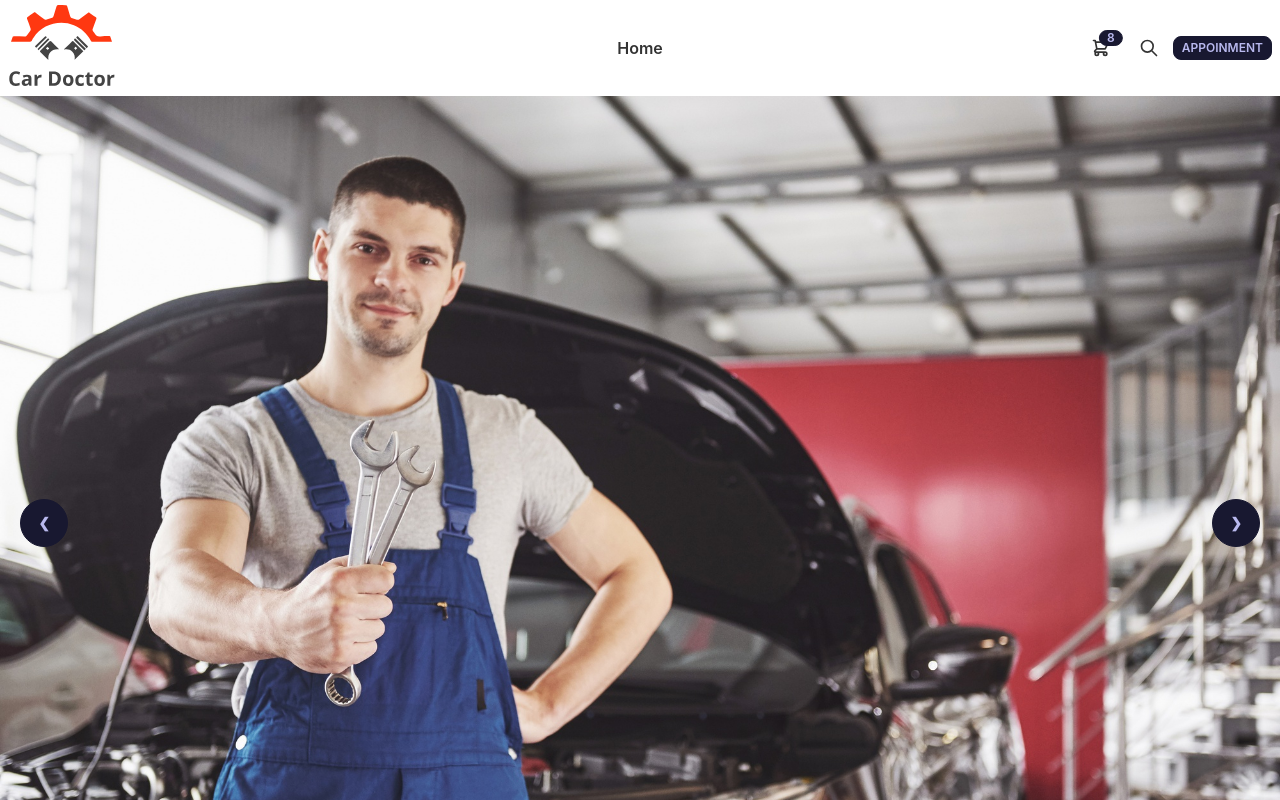
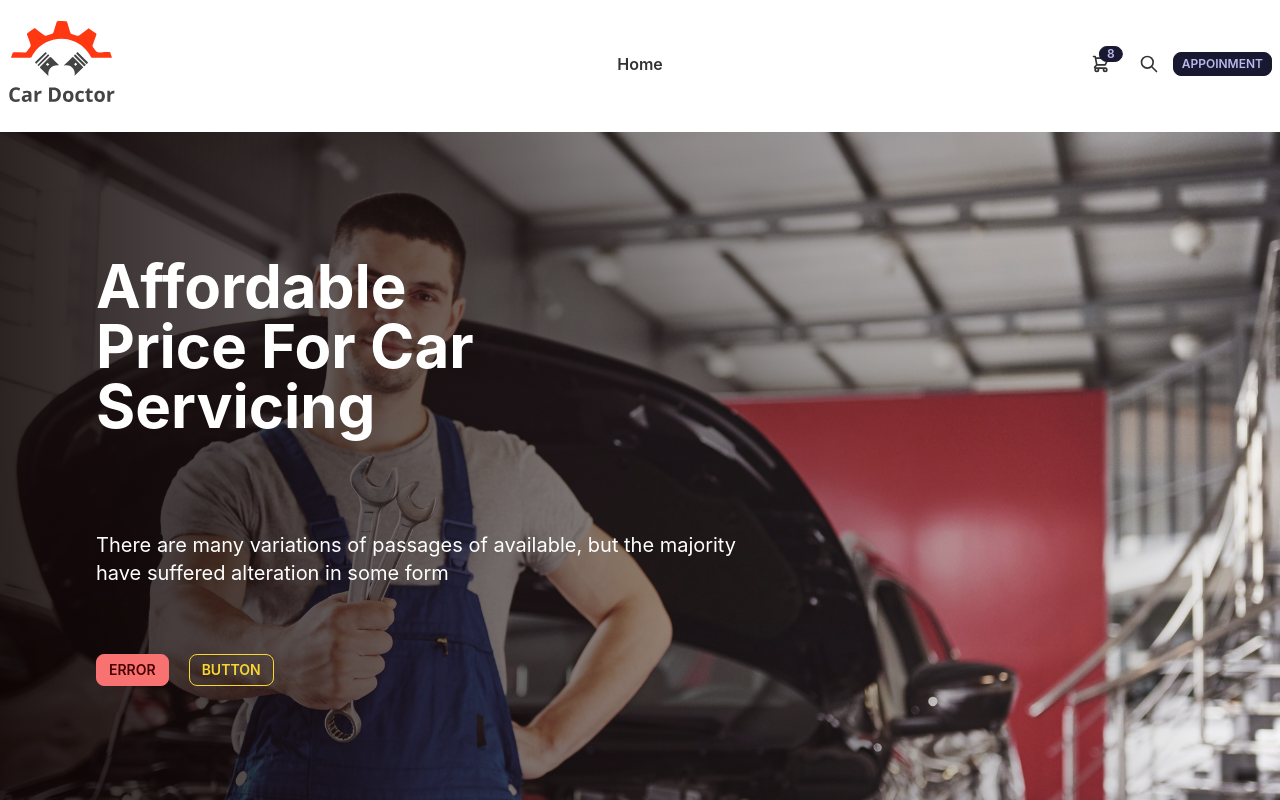
Before and after one commit to mostafizurhh/cool-cars, a React (Create React App) app: page / in a window 1280 px wide. Shown: the top 800 px of the page. Built offline with nearby package versions, Linux system fonts and the light colour scheme.

Commit message:
dynamic data created for banner with gradient overlay

```diff
--- /dev/null
+++ b/src/Pages/Home/Banner/Banner.css
@@ -0,0 +1,10 @@
+.gradient:after {
+    content: '';
+    position: absolute;
+    left: 0;
+    top: 0;
+    width: 100%;
+    height: 100%;
+    display: inline-block;
+    background: linear-gradient(to right, #0b0000dc 0%, rgba(21, 21, 21, 0) 100%);
+}
--- a/src/Pages/Home/Banner/Banner.js
+++ b/src/Pages/Home/Banner/Banner.js
@@ -1,57 +1,64 @@
 import React from 'react';
+import './Banner.css'
 import img1 from '../../../assets/images/banner/1.jpg'
 import img2 from '../../../assets/images/banner/2.jpg'
 import img3 from '../../../assets/images/banner/3.jpg'
 import img4 from '../../../assets/images/banner/4.jpg'
 import img5 from '../../../assets/images/banner/5.jpg'
 import img6 from '../../../assets/images/banner/6.jpg'
+import BannerItem from './BannerItem';
+
+const bannerData = [
+    {
+        image: img1,
+        prev: 6,
+        id: 1,
+        next: 2,
+    },
+    {
+        image: img2,
+        prev: 1,
+        id: 2,
+        next: 3,
+    },
+    {
+        image: img3,
+        prev: 2,
+        id: 3,
+        next: 4,
+    },
+    {
+        image: img4,
+        prev: 3,
+        id: 4,
+        next: 5,
+    },
+    {
+        image: img5,
+        prev: 4,
+        id: 5,
+        next: 6,
+    },
+    {
+        image: img6,
+        prev: 5,
+        id: 6,
+        next: 1,
+    }
+]
+
+
 
 const Banner = () => {
     return (
         <div>
             <div className="carousel w-full">
-                <div id="slide1" className="carousel-item relative w-full">
-                    <img src={img1} alt='' className="w-full" />
-                    <div className="absolute flex justify-between transform -translate-y-1/2 left-5 right-5 top-1/2">
-                        <a href="#slide6" className="btn btn-circle">❮</a>
-                        <a href="#slide2" className="btn btn-circle">❯</a>
-                    </div>
-                </div>
-                <div id="slide2" className="carousel-item relative w-full">
-                    <img src={img2} alt='' className="w-full" />
-                    <div className="absolute flex justify-between transform -translate-y-1/2 left-5 right-5 top-1/2">
-                        <a href="#slide1" className="btn btn-circle">❮</a>
-                        <a href="#slide3" className="btn btn-circle">❯</a>
-                    </div>
-                </div>
-                <div id="slide3" className="carousel-item relative w-full">
-                    <img src={img3} alt='' className="w-full" />
-                    <div className="absolute flex justify-between transform -translate-y-1/2 left-5 right-5 top-1/2">
-                        <a href="#slide2" className="btn btn-circle">❮</a>
-                        <a href="#slide4" className="btn btn-circle">❯</a>
-                    </div>
-                </div>
-                <div id="slide4" className="carousel-item relative w-full">
-                    <img src={img4} alt='' className="w-full" />
-                    <div className="absolute flex justify-between transform -translate-y-1/2 left-5 right-5 top-1/2">
-                        <a href="#slide3" className="btn btn-circle">❮</a>
-                        <a href="#slide5" className="btn btn-circle">❯</a>
-                    </div>
-                </div>
-                <div id="slide5" className="carousel-item relative w-full">
-                    <img src={img5} alt='' className="w-full" />
-                    <div className="absolute flex justify-between transform -translate-y-1/2 left-5 right-5 top-1/2">
-                        <a href="#slide4" className="btn btn-circle">❮</a>
-                        <a href="#slide6" className="btn btn-circle">❯</a>
-                    </div>
-                </div>
-                <div id="slide6" className="carousel-item relative w-full">
-                    <img src={img6} alt='' className="w-full" />
-                    <div className="absolute flex justify-between transform -translate-y-1/2 left-5 right-5 top-1/2">
-                        <a href="#slide5" className="btn btn-circle">❮</a>
-                        <a href="#slide1" className="btn btn-circle">❯</a>
-                    </div>
-                </div>
+                {
+                    bannerData.map(slide => <BannerItem
+                        key={slide.id}
+                        slide={slide}>
+                    </BannerItem>)
+                }
             </div>
         </div>
     );
--- /dev/null
+++ b/src/Pages/Home/Banner/BannerItem.js
@@ -0,0 +1,30 @@
+import React from 'react';
+
+const BannerItem = ({ slide }) => {
+    const { id, image, prev, next } = slide
+    return (
+        <div id={`slide${id}`} className="carousel-item relative w-full">
+            <div className='gradient'>
+                <img src={image} alt='' className="w-full" />
+            </div>
+            <div className="absolute flex justify-start transform -translate-y-1/2 left-24 top-1/4">
+                <h5 className='text-6xl text-white font-bold'>Affordable <br />
+                    Price For Car <br />
+                    Servicing</h5>
+            </div>
+            <div className="absolute flex justify-start transform -translate-y-1/2 left-24 top-1/2">
+                <p className='text-white text-xl w-2/3'>There are many variations of passages of  available, but the majority have suffered alteration in some form</p>
+            </div>
+            <div className="absolute flex justify-start transform -translate-y-1/2 left-24 bottom-1/3">
+                <button className="btn btn-sm btn-error mr-5">Error</button>
+                <button className="btn btn-sm btn-ghost btn-outline btn-secondary">Button</button>
+            </div>
+            <div className="absolute flex justify-end transform -translate-y-1/2 left-5 right-5 bottom-0">
+                <a href={`#slide${prev}`} className="btn btn-circle mr-5">❮</a>
+                <a href={`#slide${next}`} className="btn btn-circle">❯</a>
+            </div>
+        </div>
+    );
+};
+
+export default BannerItem;
--- a/src/Pages/Shared/Header/Header.js
+++ b/src/Pages/Shared/Header/Header.js
@@ -7,7 +7,7 @@ const Header = () => {
         <li><Link to='/'>Home</Link></li>
     </>
     return (
-        <div className="navbar bg-base-100 h-24">
+        <div className="navbar bg-base-100 h-24 mt-4 mb-5">
             <div className="navbar-start">
                 <div className="dropdown">
                     <label tabIndex={0} className="btn btn-ghost md:hidden">
```
